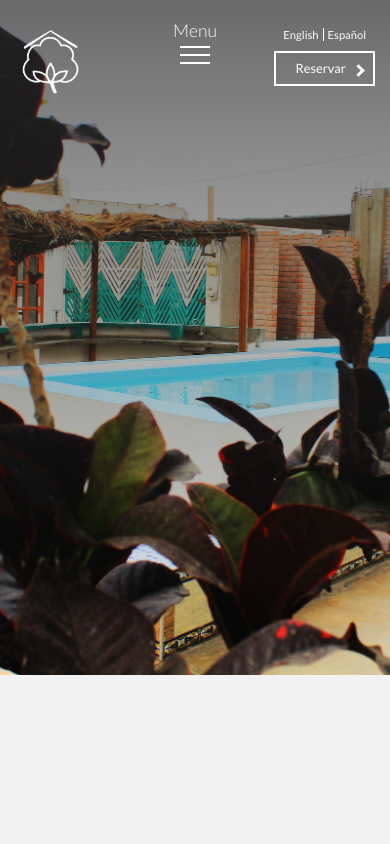
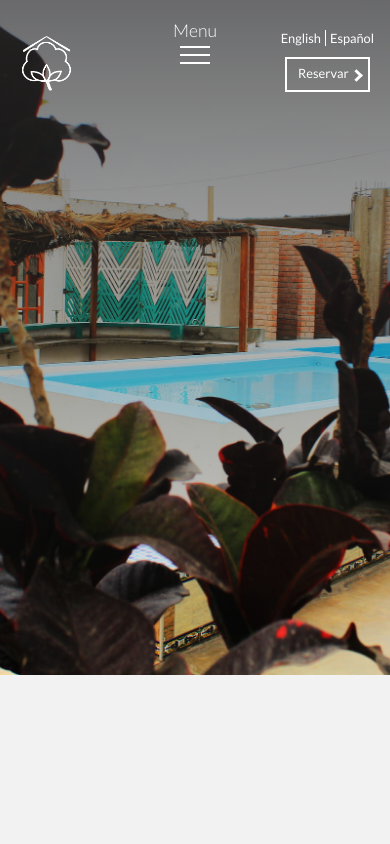
Before and after one commit to LirazG/LCA, a React (Create React App) app in the folder client/: page / in a window 390 px wide. Shown: the top 844 px of the page. Built offline with nearby package versions, Linux system fonts and the light colour scheme; a web font is replaced by a local one.

Commit message:
fixed navbar code

```diff
--- a/client/sass/components/_button.scss
+++ b/client/sass/components/_button.scss
@@ -36,6 +36,10 @@
     background-image: linear-gradient(120deg, transparent 0%, transparent 50%, $color-white 50%);
     background-size: 220%;
     padding:0.7rem 3.5rem 0.7rem 2.5rem;
+
+    @include respond(phone){
+      padding:0.7rem 2.5rem 0.7rem 1.5rem;
+    }
 
     &:hover,
     &:active{
--- a/client/sass/layout/_navbar.scss
+++ b/client/sass/layout/_navbar.scss
@@ -117,12 +117,11 @@
 
   &__left{
     display: inline-block;
+    width: 25%;
 
     &__img--1{
-      width: 19%;
-      position: fixed;
-      top:0.7rem;
 
+      width: 100%;
       display: block;
 
       @include respond(tab-port){
@@ -137,26 +136,14 @@
     }
 
     &__img--2{
-      width: calc(3% + 6rem);
-      position: fixed;
-      top:calc(4% - 0.7rem);
-      left:2rem;
+      width: calc(5vw + 5rem);
       display: none;
+      margin-left: 2rem;
+      margin-top: 1rem;
 
-      @media(max-width: 61.25em){
-        display:block;
+      @include respond(tab-port){
+        display: block;
       }
-
-      @include respond(big-tablet){
-        top:calc(2% - 0.7rem);
-      }
-
-      @include respond(phone){
-        width: calc(5% + 6rem);
-      }
-      // @include respond(big-tablet){
-      //   top:3.5rem;
-      // }
 
     }
   }
@@ -164,10 +151,9 @@
 
   &__itemlist{
     display:block;
-    width:100%;
-    margin-top: 0.85rem;
-    margin-top: 2rem;
-
+    margin-left: auto;
+    margin-right: auto;
+    width: 100%;
 
     @include respond(tab-port){
       display:none;
@@ -226,19 +212,13 @@
 
   &__rightsection{
     display: block;
-    width: fit-content;
-    position: fixed;
-    top:3%;
-    right:2rem;
-
-    @include respond(phone){
-    //  top:2rem !important;
+    width: calc(25% - 2rem);
+    margin-right: 2rem;
+    &__content{
+      float: right;
     }
-
-    @include respond(big-tablet){
-      @include respond(tab-land){
-        top:3%;
-      }
+    @include respond(tab-port){
+      width: 73%;
     }
 
   }
@@ -246,10 +226,7 @@
   &__languagelink{
     text-decoration: none;
     color:$color-white;
-
-    @include respond(phone){
-      font-size: 1.4rem;
-    }
+    font-size: 1.6rem;
 
     &:nth-of-type(1){
       border-right: 1px solid $color-white;
--- a/client/src/components/navbar.js
+++ b/client/src/components/navbar.js
@@ -96,9 +96,11 @@ class Navbar extends Component {
         </ul>
 
         <div className="navbar__rightsection">
-          <a href="#" className="navbar__languagelink">English</a>
-          <a href="#" className="navbar__languagelink">Español</a>
-          <a href="#" className="btn btn--white">Reservar</a>
+          <div className="navbar__rightsection__content">
+            <a href="#" className="navbar__languagelink">English</a>
+            <a href="#" className="navbar__languagelink">Español</a>
+            <a href="#" className="btn btn--white">Reservar</a>
+          </div>
         </div>
       </nav>
     );
--- a/client/src/index.css
+++ b/client/src/index.css
@@ -466,11 +466,10 @@ body {
     box-shadow: 0px 1px 10px #2c2c2c;
     transition: background-color .5s, box-shadow .1s; }
   .navbar__left {
-    display: inline-block; }
+    display: inline-block;
+    width: 25%; }
     .navbar__left__img--1 {
-      width: 19%;
-      position: fixed;
-      top: 0.7rem;
+      width: 100%;
       display: block; }
       @media (max-width: 61.25em) {
         .navbar__left__img--1 {
@@ -480,25 +479,18 @@ body {
   .navbar__left__img--1 {
     top: 3%; } }
     .navbar__left__img--2 {
-      width: calc(3% + 6rem);
-      position: fixed;
-      top: calc(4% - 0.7rem);
-      left: 2rem;
-      display: none; }
+      width: calc(5vw + 5rem);
+      display: none;
+      margin-left: 2rem;
+      margin-top: 1rem; }
       @media (max-width: 61.25em) {
         .navbar__left__img--2 {
           display: block; } }
-      @media (min-height: 63.5em) {
-        .navbar__left__img--2 {
-          top: calc(2% - 0.7rem); } }
-      @media (max-width: 37.5em) {
-        .navbar__left__img--2 {
-          width: calc(5% + 6rem); } }
   .navbar__itemlist {
     display: block;
-    width: 100%;
-    margin-top: 0.85rem;
-    margin-top: 2rem; }
+    margin-left: auto;
+    margin-right: auto;
+    width: 100%; }
     @media (max-width: 61.25em) {
       .navbar__itemlist {
         display: none;
@@ -538,20 +530,17 @@ body {
           color: #EBCB0D; }
   .navbar__rightsection {
     display: block;
-    width: fit-content;
-    position: fixed;
-    top: 3%;
-    right: 2rem; }
-
-@media (min-height: 63.5em) and (max-width: 75em) {
-  .navbar__rightsection {
-    top: 3%; } }
+    width: calc(25% - 2rem);
+    margin-right: 2rem; }
+    .navbar__rightsection__content {
+      float: right; }
+    @media (max-width: 61.25em) {
+      .navbar__rightsection {
+        width: 73%; } }
   .navbar__languagelink {
     text-decoration: none;
-    color: #fff; }
-    @media (max-width: 37.5em) {
-      .navbar__languagelink {
-        font-size: 1.4rem; } }
+    color: #fff;
+    font-size: 1.6rem; }
     .navbar__languagelink:nth-of-type(1) {
       border-right: 1px solid #fff;
       padding-right: 0.5rem; }
@@ -1229,6 +1218,9 @@ body {
     background-image: linear-gradient(120deg, transparent 0%, transparent 50%, #fff 50%);
     background-size: 220%;
     padding: 0.7rem 3.5rem 0.7rem 2.5rem; }
+    @media (max-width: 37.5em) {
+      .btn--white {
+        padding: 0.7rem 2.5rem 0.7rem 1.5rem; } }
     .btn--white:hover, .btn--white:active {
       background-position: 100%;
       color: #D9A816; }
```
